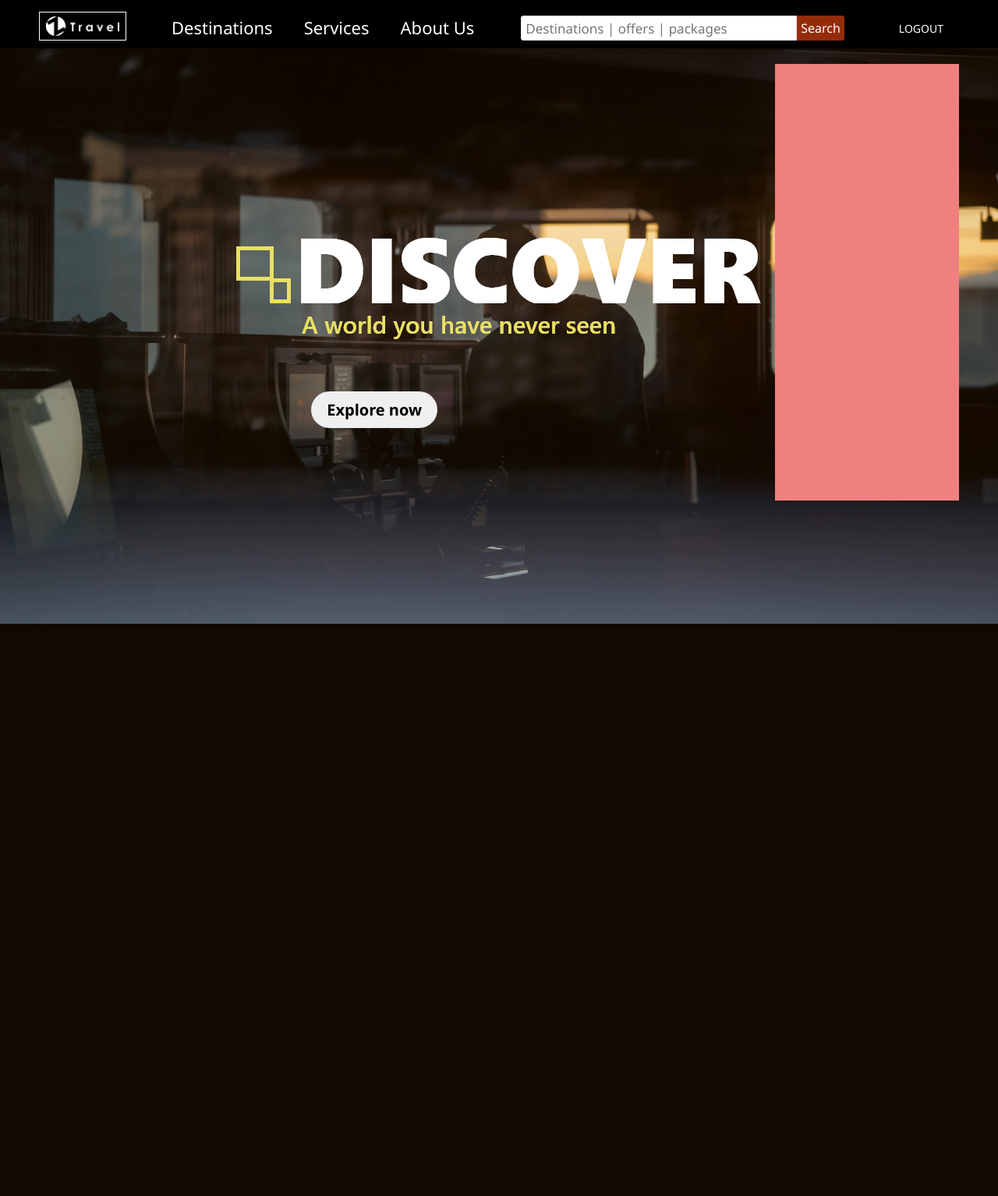
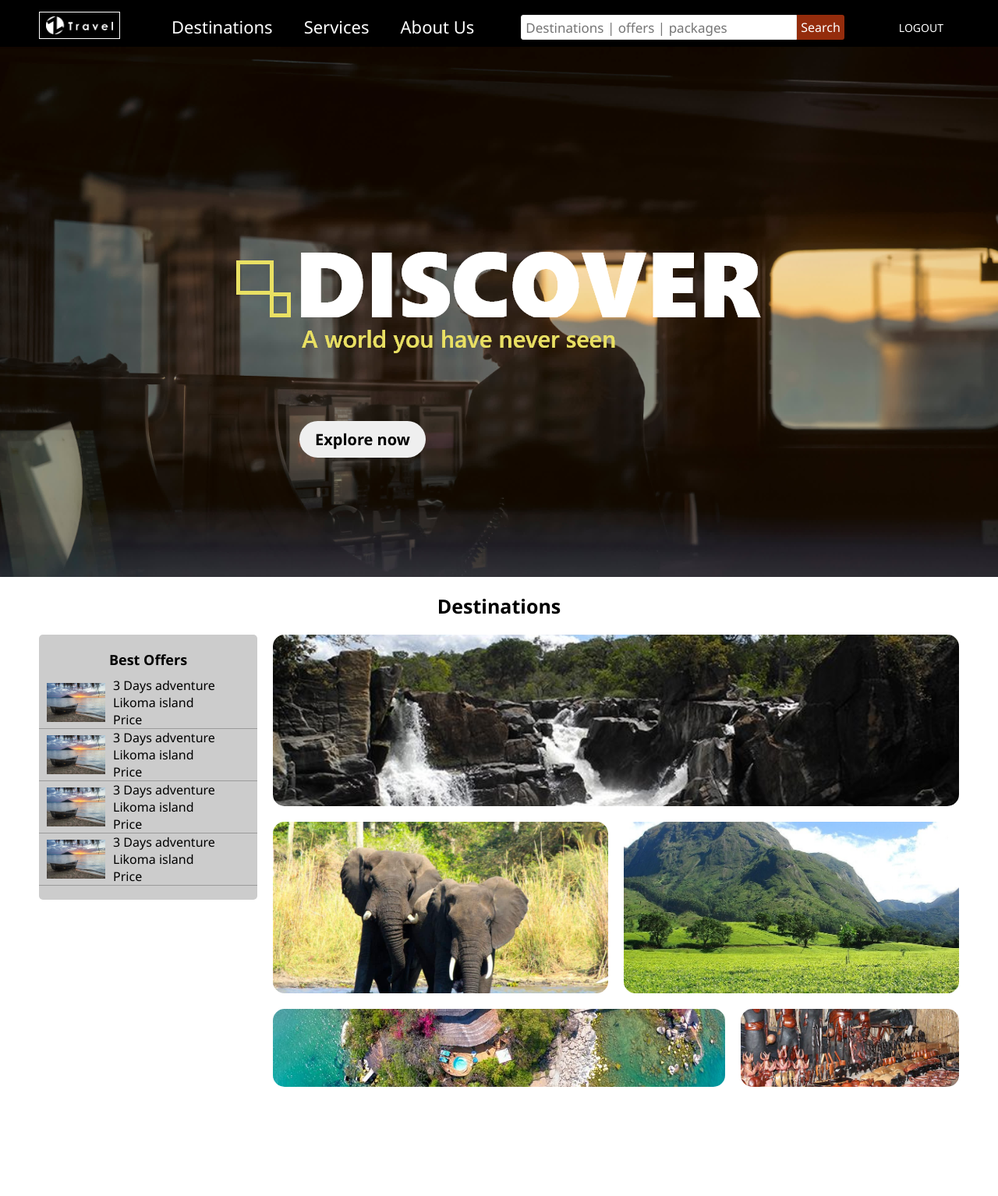
Before and after one commit to C-gana/Re-agency, a PHP site: page /home.html in a window 1280 px wide. Shown: the whole page at 78% size. Before the commit the page ends 800 px from the top, so only its background shows below. Run offline with PHP 8.4, Linux system fonts and the light colour scheme.

Commit message:
done with the harder destinations layout and side bar

```diff
--- a/home.html
+++ b/home.html
@@ -13,7 +13,7 @@
       </div>
       <div class="middle-section">
         <ul>
-          <li><a href="">Destinations</a></li>
+          <li><a href="#destinations">Destinations</a></li>
           <li><a href="">Services</a></li>
           <li><a href="">About Us</a></li>
         </ul>
@@ -32,12 +32,60 @@
         <p><a href="">LOGOUT</a></p>
       </div>
     </header>
-    <div class="wrapper">
-      <div class="hero">
-        <img src="images/discover.png" alt="" />
-        <button>Explore now</button>
+    <div class="hero">
+      <img src="images/discover.png" alt="" />
+      <button>Explore now</button>
+    </div>
+    <div id="destinations" class="main">
+      <div class="des-header">Destinations</div>
+      <div class="main-grid">
+        <div class="side-bar">
+          <div class="header">Best Offers</div>
+          <a href="">
+            <img src="images/offer-likoma.jpg" alt="" />
+            <div>
+              <p>3 Days adventure</p>
+              <p>Likoma island</p>
+              <p>Price</p>
+            </div>
+          </a>
+          <a href="">
+            <img src="images/offer-likoma.jpg" alt="" />
+            <div>
+              <p>3 Days adventure</p>
+              <p>Likoma island</p>
+              <p>Price</p>
+            </div>
+          </a>
+          <a href="">
+            <img src="images/offer-likoma.jpg" alt="" />
+            <div>
+              <p>3 Days adventure</p>
+              <p>Likoma island</p>
+              <p>Price</p>
+            </div>
+          </a>
+          <a href="">
+            <img src="images/offer-likoma.jpg" alt="" />
+            <div>
+              <p>3 Days adventure</p>
+              <p>Likoma island</p>
+              <p>Price</p>
+            </div>
+          </a>
+        </div>
+        <div class="big">
+          <img src="images/dest-1.jpg" alt="" />
+        </div>
+        <div class="half-left">
+          <img src="images/dest-2.jpg" alt="" />
+        </div>
+        <div class="half-right">
+          <img src="images/dest-3.jpg" alt="" />
+        </div>
+        <div class="half-plus"><img src="images/dest-4.jpg" alt="" /></div>
+        <div class="half-less"><img src="images/dest-5.jpg" alt="" /></div>
       </div>
-      <div class="right"></div>
     </div>
   </body>
 </html>
--- a/styles/general.css
+++ b/styles/general.css
@@ -1,4 +1,5 @@
 * {
+  box-sizing: border-box;
   margin: 0;
   padding: 0;
   font-family: "Segoe UI", Tahoma, Geneva, Verdana, sans-serif;
@@ -19,12 +20,13 @@ body {
   background: #000;
   top: 0;
   padding: 15px 50px 5px;
+  z-index: 10;
 }
 .left-section {
   width: 150px;
 }
 .left-section img {
-  height: 25px;
+  height: 35px;
   border: 1px solid white;
   padding: 5px 8px;
   cursor: pointer;
@@ -79,9 +81,9 @@ ul li:hover,
   padding: 10px;
   width: calc(100% - 77px);
   background: #fff;
-  z-index: 20;
 }
 .search-bar .result div {
+  z-index: 20;
   border-bottom: 1px solid #ccc;
 }
 
@@ -96,39 +98,114 @@ ul li:hover,
 }
 
 /* content styles */
-.wrapper {
-  display: grid;
-  grid-template-columns: 1fr 3fr 1fr;
-  padding: 20px 50px;
-  height: 500px;
-}
-.left {
-  background: lightblue;
-}
 .hero {
   display: grid;
   place-content: center;
-  height: 70vh;
+  height: 80vh;
   position: relative;
-  grid-column: 2/3;
+  grid-column: 1/6;
+  margin-bottom: 40px;
 }
 .hero button {
-  /* width: 100px; */
   position: absolute;
   padding: 10px 20px;
   font-size: 20px;
   font-weight: bold;
   top: 75%;
-  left: 16%;
+  left: 30%;
   cursor: pointer;
   border-radius: 30px;
   border: none;
-  transition: all 0.5s ease;
+  transition: all 0.15s ease;
 }
 .hero button:hover {
   color: #e9e063;
   background: #572424;
 }
-.right {
-  background: lightcoral;
+.main {
+  background: white;
+  padding: 20px 50px;
 }
+.des-header,
+.side-bar .header {
+  text-align: center;
+  font-size: 25px;
+  font-weight: bold;
+  margin-bottom: 20px;
+}
+.side-bar .header {
+  margin-bottom: 10px;
+  font-size: 18px;
+}
+.main-grid {
+  display: grid;
+  grid-template-columns: repeat(8, 1fr);
+  grid-template-rows: repeat(6, 100px);
+  gap: 20px;
+}
+.side-bar {
+  grid-column: 1/3;
+  grid-row: 1/4;
+  background: #cccccc;
+  position: sticky;
+  top: 100px;
+  padding: 20px 0px;
+  border-radius: 5px;
+}
+.side-bar a {
+  padding: 0 10px;
+  display: flex;
+  align-items: center;
+  color: #000;
+  border-bottom: 1px solid #9b9b9b;
+  transition: all 0.15s ease;
+}
+.side-bar a:hover {
+  background: #000;
+  color: white;
+}
+.side-bar img {
+  height: 50px;
+  margin-right: 10px;
+}
+:is(.big, .half-left, .half-right, .half-plus, .half-less) img {
+  width: 100%;
+  height: 100%;
+  object-fit: cover;
+  -o-object-fit: cover;
+  object-position: center;
+}
+:is(.big, .half-left, .half-right, .half-plus, .half-less) {
+  border-radius: 15px;
+  overflow: hidden;
+  cursor: pointer;
+}
+:is(.big, .half-left, .half-right, .half-plus, .half-less) {
+}
+.big {
+  grid-row: 1/3;
+  grid-column: 3/9;
+}
+.half-left {
+  grid-row: 3/5;
+  grid-column: 3/6;
+}
+.half-right {
+  grid-row: 3/5;
+  grid-column: 6/9;
+}
+.half-plus {
+  grid-row: 5/6;
+  grid-column: 3/7;
+}
+.half-less {
+  grid-row: 5/6;
+  grid-column: 7/9;
+}
+.a {
+  border-radius: 5px;
+  background: #000;
+}
+.b {
+  background: #494747;
+}
```
